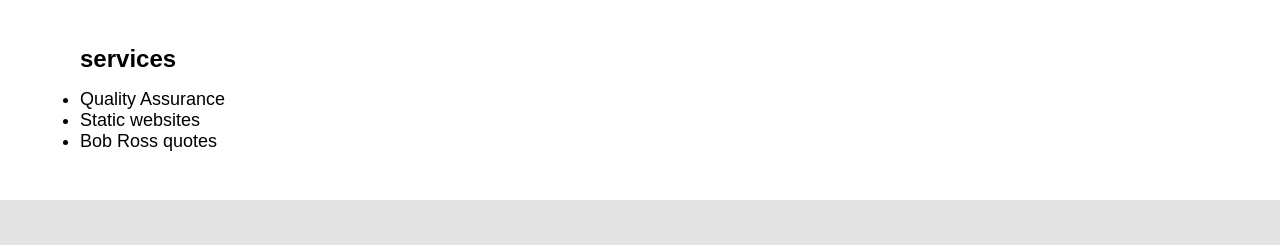
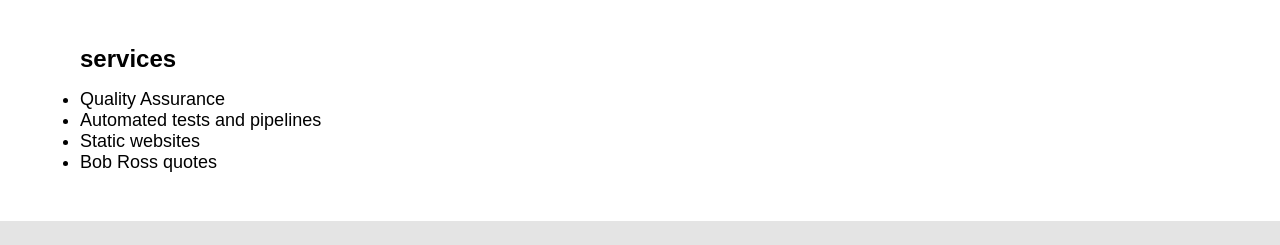
Before and after one commit to vickyjackson/digitalstuff-website, a plain HTML site: page index.html in a window 1280 px wide. Shown: the part 1506-1751 px from the top of the page. Drawn offline with Linux system fonts and the light colour scheme; a web font is replaced by a local one.

Commit message:
Added Automation to service section

```diff
--- a/index.html
+++ b/index.html
@@ -52,6 +52,7 @@
       <h2 class="header">Services</h2>
       <ul>
         <li>Quality Assurance</li>
+        <li>Automated tests and pipelines</li>
         <li>Static websites</li>
         <li>Bob Ross quotes</li>
       </ul>
```
